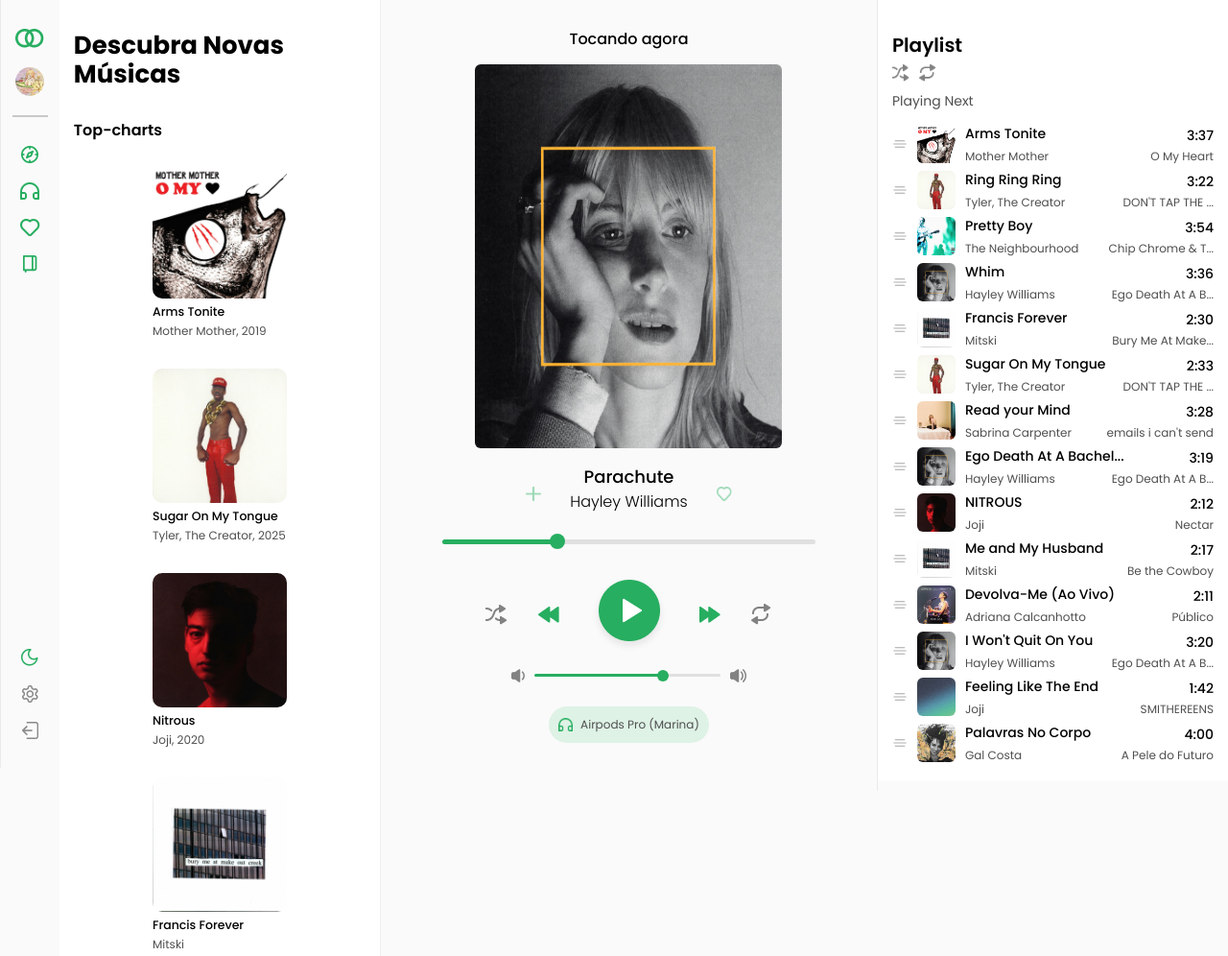
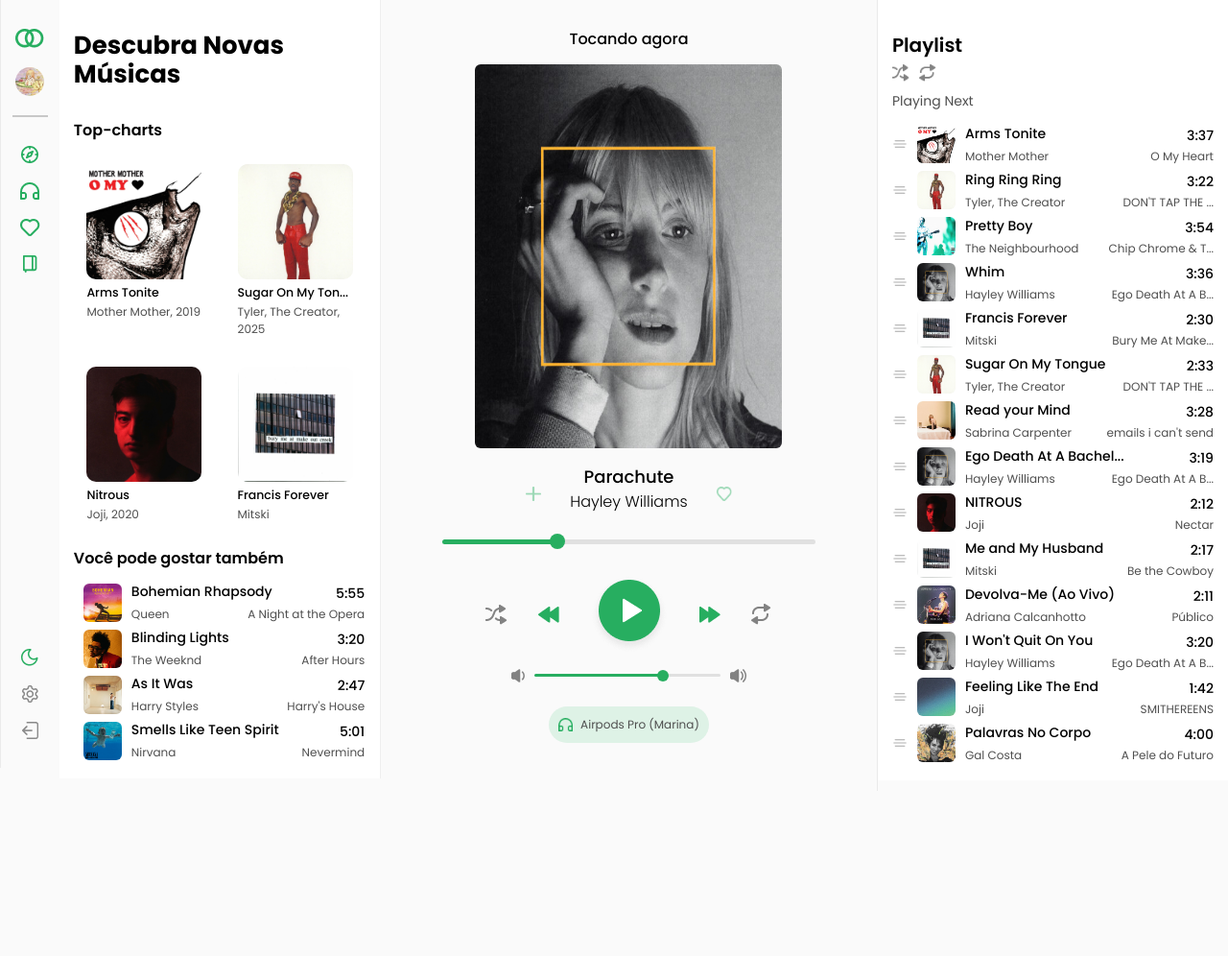
Before and after one commit to mmarifernandes/trabalho-sis2-music-player, a plain HTML site: page index.html in a window 1280 px wide. Shown: the top 996 px of the page at 96% size. After the commit the page ends 824 px from the top, so only its background shows below. Drawn offline with Linux system fonts and the light colour scheme.

Commit message:
update resolucao

```diff
--- a/index.html
+++ b/index.html
@@ -40,7 +40,7 @@
             <div class="musica">
                 <img src="./assets/cover-ring.jpg" alt="" class="cover">
                 <div class="info">
-                    <h2 class="nome-musica">Sugar On My Tongue</h2>
+                    <h2 class="nome-musica">Sugar On My Ton...</h2>
                     <p class="artista">Tyler, The Creator, 2025</p>
                 </div>
             </div>
--- a/style.css
+++ b/style.css
@@ -78,8 +78,8 @@ body{
 
 
 .musica .cover{
-    width: 140px;
-    height: 140px;
+    width: 120px;
+    height: 120px;
 }
 .musica p{
     font-size: 12px;
@@ -94,7 +94,7 @@ body{
     display: flex;
     flex-direction: column;
     margin: 10px;
-    width: 140px;
+    width: 120px;
     align-items: center;
 }
 .left-section{
```
